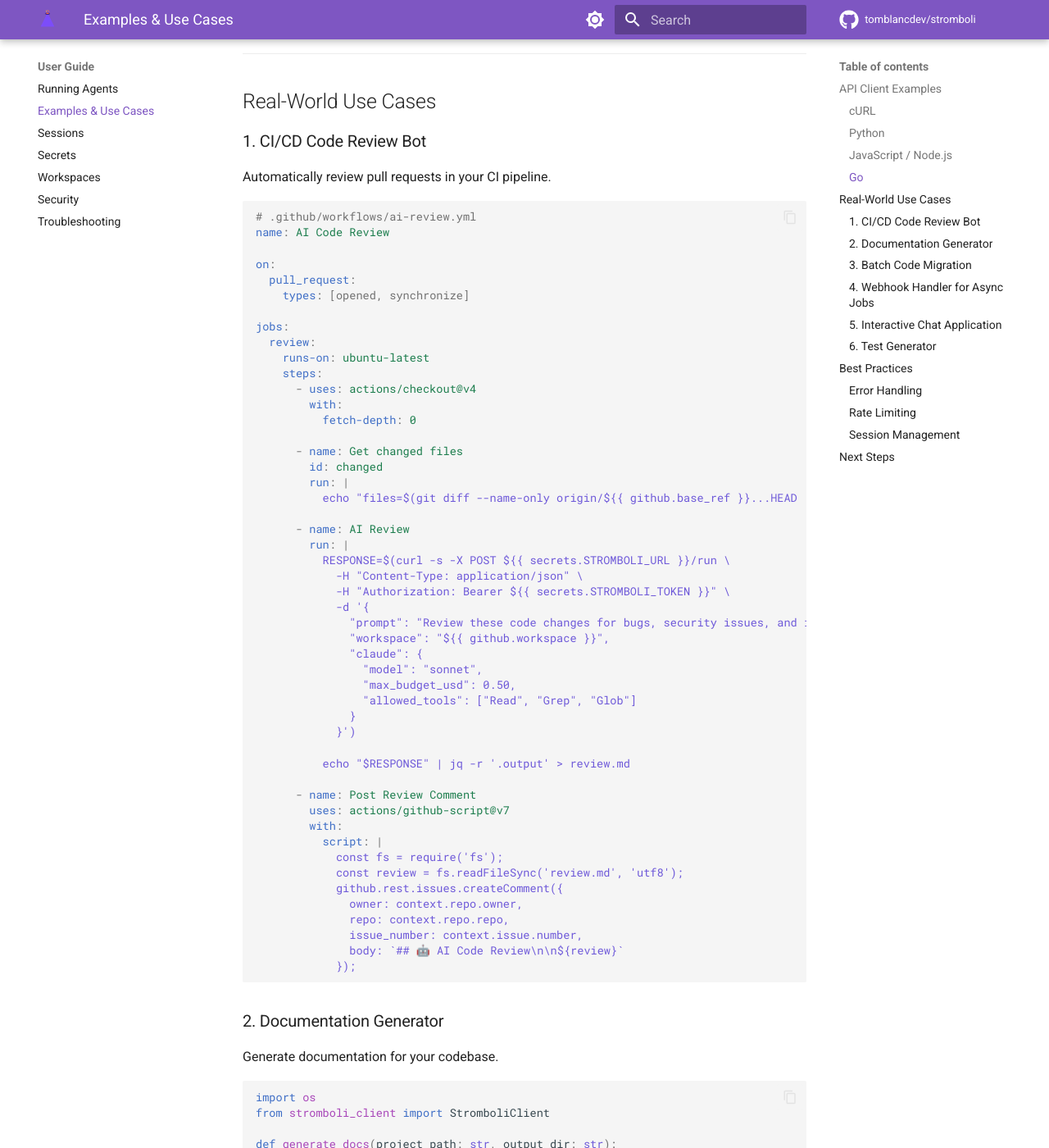
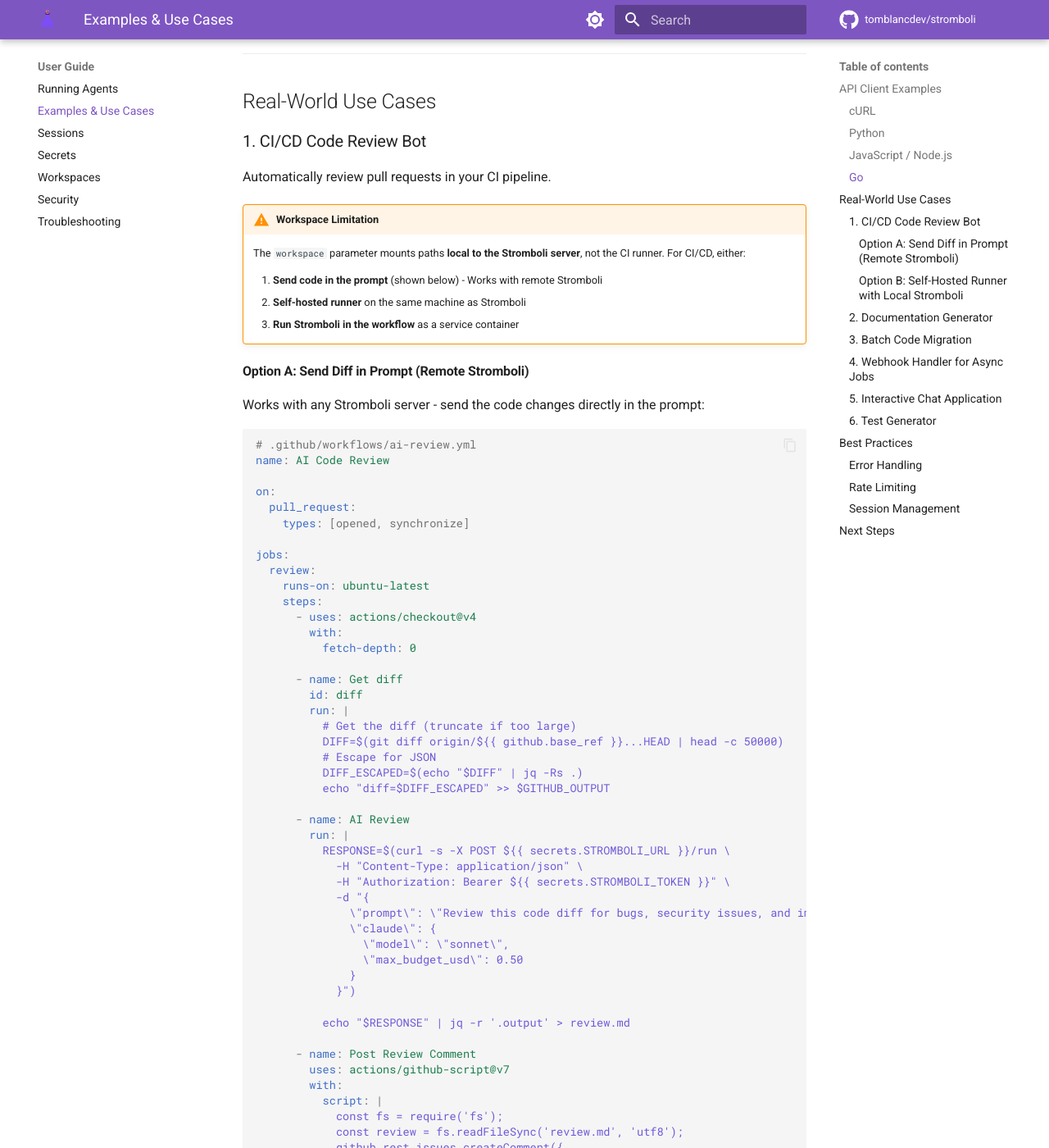
Before and after one commit to tomblancdev/stromboli, an MkDocs documentation site: the page built from docs/guide/examples.md, in a window 1280 px wide and 1400 px high, scrolled down 8360 px. Shown: the whole window at 82% size. Built offline with MkDocs 1.6.1 and Material for MkDocs 9.7.7, drawn with Linux system fonts in a browser that asks for light colours; comment, search, counter and statistics services are not loaded; the version menu is left out; some of the changed text lies outside the part shown.

Commit message:
docs: Fix CI/CD example workspace limitation
The original example incorrectly suggested a remote Stromboli server
could access the GitHub Actions runner's workspace path.

Updated to show two correct approaches:
- Option A: Send diff in prompt (works with remote Stromboli)
- Option B: Self-hosted runner with local Stromboli

Added warning box explaining the workspace limitation.

Co-Authored-By: Claude Opus 4.5 <noreply@anthropic.com>

````diff
--- a/docs/guide/examples.md
+++ b/docs/guide/examples.md
@@ -436,6 +436,18 @@ func (c *Client) Health(ctx context.Context) error {
 
 Automatically review pull requests in your CI pipeline.
 
+!!! warning "Workspace Limitation"
+    The `workspace` parameter mounts paths **local to the Stromboli server**, not the CI runner.
+    For CI/CD, either:
+
+    1. **Send code in the prompt** (shown below) - Works with remote Stromboli
+    2. **Self-hosted runner** on the same machine as Stromboli
+    3. **Run Stromboli in the workflow** as a service container
+
+#### Option A: Send Diff in Prompt (Remote Stromboli)
+
+Works with any Stromboli server - send the code changes directly in the prompt:
+
 ```yaml
 # .github/workflows/ai-review.yml
 name: AI Code Review
@@ -452,25 +464,27 @@ jobs:
         with:
           fetch-depth: 0
 
-      - name: Get changed files
-        id: changed
+      - name: Get diff
+        id: diff
         run: |
-          echo "files=$(git diff --name-only origin/${{ github.base_ref }}...HEAD | tr '\n' ' ')" >> $GITHUB_OUTPUT
+          # Get the diff (truncate if too large)
+          DIFF=$(git diff origin/${{ github.base_ref }}...HEAD | head -c 50000)
+          # Escape for JSON
+          DIFF_ESCAPED=$(echo "$DIFF" | jq -Rs .)
+          echo "diff=$DIFF_ESCAPED" >> $GITHUB_OUTPUT
 
       - name: AI Review
         run: |
           RESPONSE=$(curl -s -X POST ${{ secrets.STROMBOLI_URL }}/run \
             -H "Content-Type: application/json" \
             -H "Authorization: Bearer ${{ secrets.STROMBOLI_TOKEN }}" \
-            -d '{
-              "prompt": "Review these code changes for bugs, security issues, and improvements. Changed files: ${{ steps.changed.outputs.files }}",
-              "workspace": "${{ github.workspace }}",
-              "claude": {
-                "model": "sonnet",
-                "max_budget_usd": 0.50,
-                "allowed_tools": ["Read", "Grep", "Glob"]
+            -d "{
+              \"prompt\": \"Review this code diff for bugs, security issues, and improvements:\\n\\n${{ steps.diff.outputs.diff }}\",
+              \"claude\": {
+                \"model\": \"sonnet\",
+                \"max_budget_usd\": 0.50
               }
-            }')
+            }")
 
           echo "$RESPONSE" | jq -r '.output' > review.md
 
@@ -486,6 +500,32 @@ jobs:
               issue_number: context.issue.number,
               body: `## 🤖 AI Code Review\n\n${review}`
             });
+```
+
+#### Option B: Self-Hosted Runner with Local Stromboli
+
+If Stromboli runs on the same machine as your self-hosted runner:
+
+```yaml
+jobs:
+  review:
+    runs-on: self-hosted  # Must be on same machine as Stromboli
+    steps:
+      - uses: actions/checkout@v4
+
+      - name: AI Review
+        run: |
+          # Now workspace path is accessible to local Stromboli
+          curl -s -X POST http://localhost:8080/run \
+            -H "Content-Type: application/json" \
+            -d '{
+              "prompt": "Review this codebase for issues",
+              "workspace": "${{ github.workspace }}",
+              "claude": {
+                "model": "sonnet",
+                "allowed_tools": ["Read", "Grep", "Glob"]
+              }
+            }'
 ```
 
 ### 2. Documentation Generator
````
